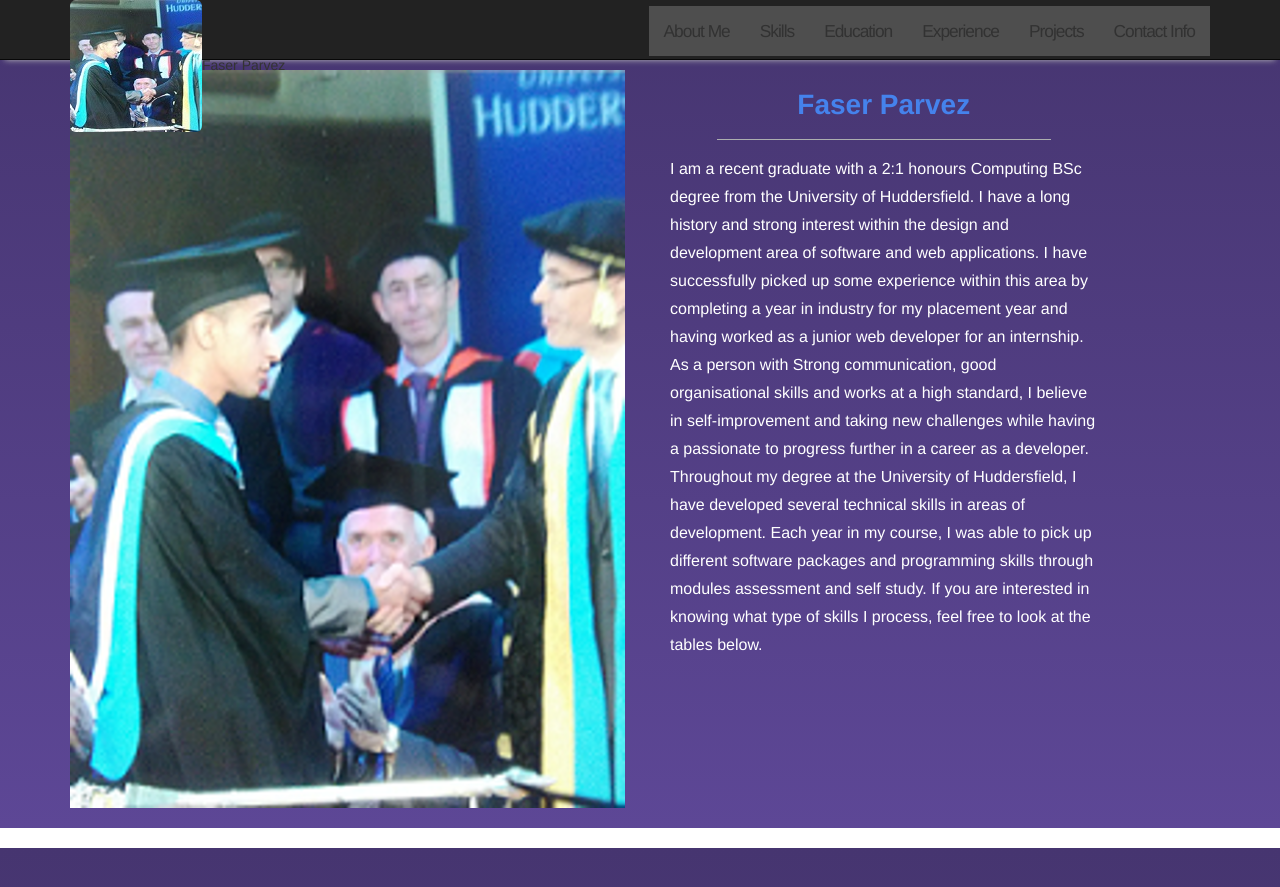
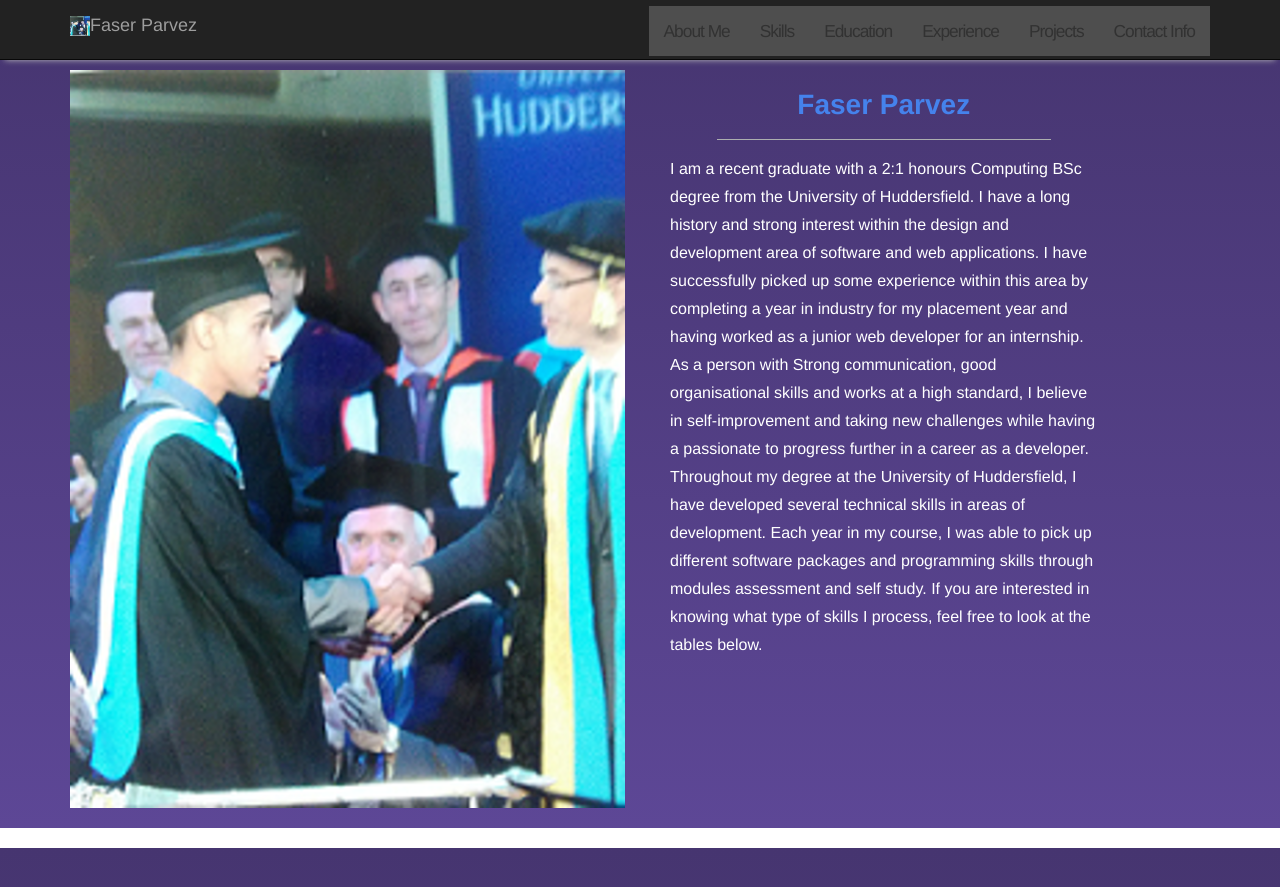
Before and after one commit to thisisatest1990/thisisatest1990.github.io, a Jekyll site: the page built from index.html, in a window 1280 px wide and 900 px high. Shown: the top 887 px of the window. Built offline with Jekyll 4.4.1, drawn with Linux system fonts in a browser that asks for light colours; nearby versions of some CDN libraries.

Commit message:
Update navbar.html

```diff
--- a/_includes/navbar.html
+++ b/_includes/navbar.html
@@ -6,9 +6,11 @@
 					<button type="button" class="navbar-toggle" data-toggle="collapse" data-target=".navbar-collapse">
 						<span><i class="fa fa-bars" aria-hidden="true"></i></span>
 					</button>
-					<div>
-						<img src="images/me-face.png" class="img-rounded">Faser Parvez
-					</div>
+					<a class="navbar-brand" href="#home">
+						<span>
+							<img id="brandimage" src="images/me-face.png" height="30px">Faser Parvez
+						</span>
+					</a>
 				</div>
 				<div class="collapse navbar-collapse" id="boldsharp">
 					<ul class="nav navbar-nav">
```
